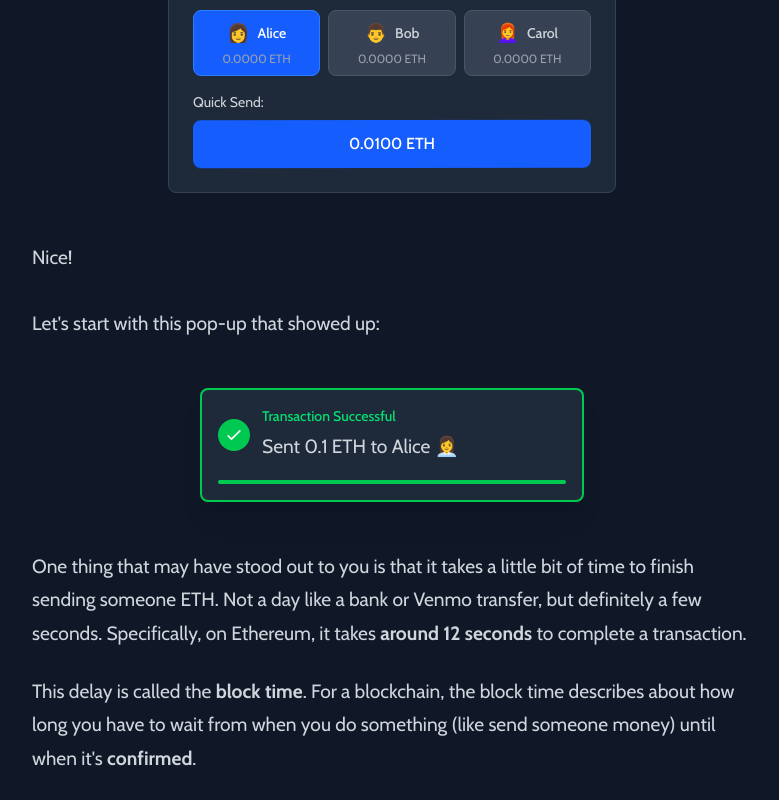
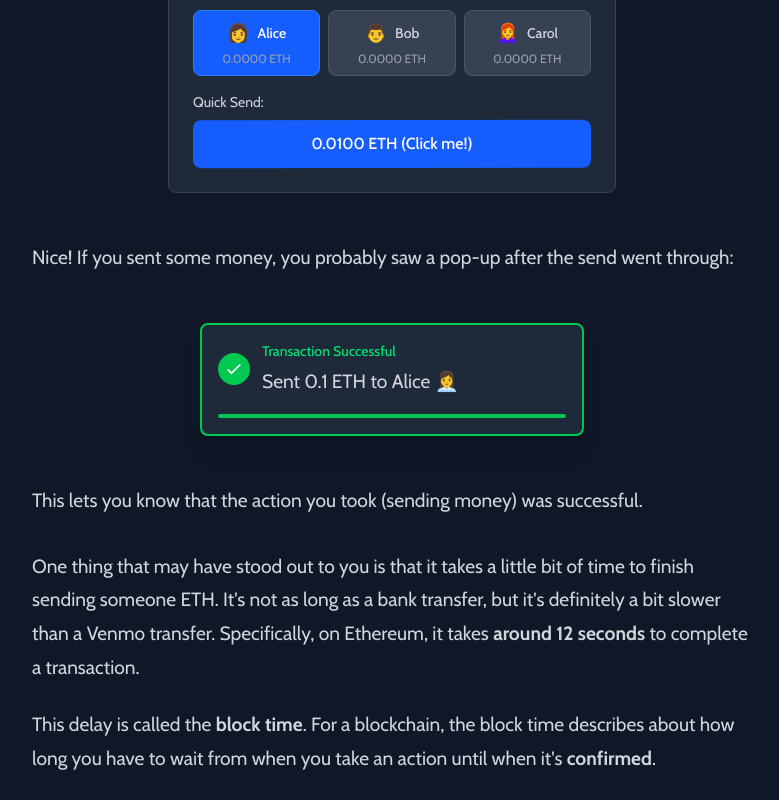
Before and after one commit to sudo-owen/explain-eth, a React (Vite) app: page / in a window 1280 px wide. Shown: the part 2000-2800 px from the top of the page, without its empty margins (248-1027 px from the left). Built offline with nearby package versions, Linux system fonts and the light colour scheme.

Commit message:
simplify even more

```diff
--- a/src/components/BalanceComponent.tsx
+++ b/src/components/BalanceComponent.tsx
@@ -125,7 +125,7 @@ const BalanceComponent: React.FC<BalanceComponentProps> = ({
                       }
                     `}
                   >
-                    {formatETH(amount)}
+                    {formatETH(amount)} (Click me!)
                   </button>
                 )
               })}
--- a/src/pages/HomePage.tsx
+++ b/src/pages/HomePage.tsx
@@ -129,11 +129,7 @@ const HomePage: React.FC = () => {
             </div>
 
             <p className="text-gray-300 leading-relaxed mb-8">
-              Nice!
-            </p>
-
-            <p className="text-gray-300 leading-relaxed mb-8">
-              Let's start with this pop-up that showed up:
+              Nice! If you sent some money, you probably saw a pop-up after the send went through:
             </p>
 
             {/* Dummy Transaction Modal */}
@@ -141,12 +137,16 @@ const HomePage: React.FC = () => {
               <DummyTransactionModal />
             </div>
 
+            <p className="text-gray-300 leading-relaxed mb-8">
+              This lets you know that the action you took (sending money) was successful.
+            </p>
+
             <p className="text-gray-300 leading-relaxed mb-6">
-              One thing that may have stood out to you is that it takes a little bit of time to finish sending someone ETH. Not a day like a bank or Venmo transfer, but definitely a few seconds. Specifically, on Ethereum, it takes <b>around 12 seconds</b> to complete a transaction.
+              One thing that may have stood out to you is that it takes a little bit of time to finish sending someone ETH. It's not as long as a bank transfer, but it's definitely a bit slower than a Venmo transfer. Specifically, on Ethereum, it takes <b>around 12 seconds</b> to complete a transaction.
             </p>
 
             <p className="text-gray-300 leading-relaxed">
-              This delay is called the <strong>block time</strong>. For a blockchain, the block time describes about how long you have to wait from when you do something (like send someone money) until when it's <b>confirmed</b>.
+              This delay is called the <strong>block time</strong>. For a blockchain, the block time describes about how long you have to wait from when you take an action until when it's <b>confirmed</b>.
             </p>
 
           </section>
```
